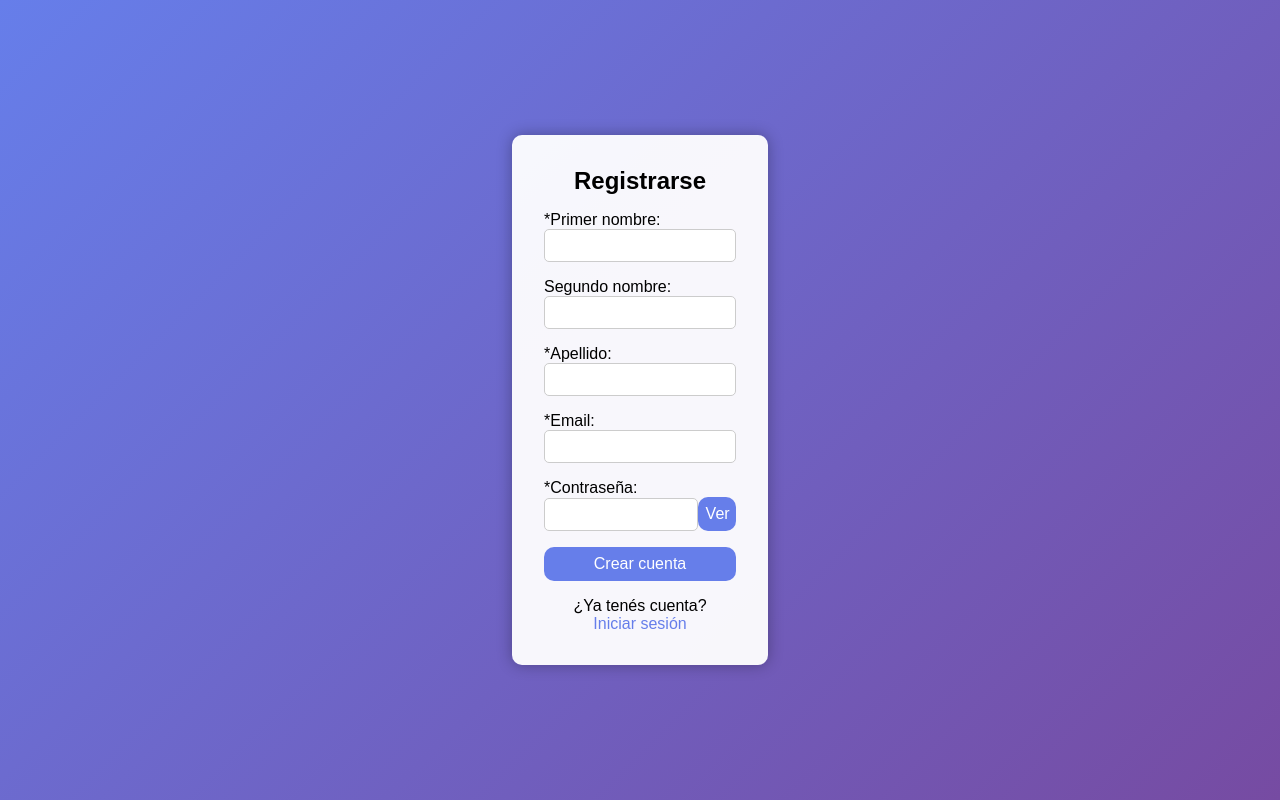
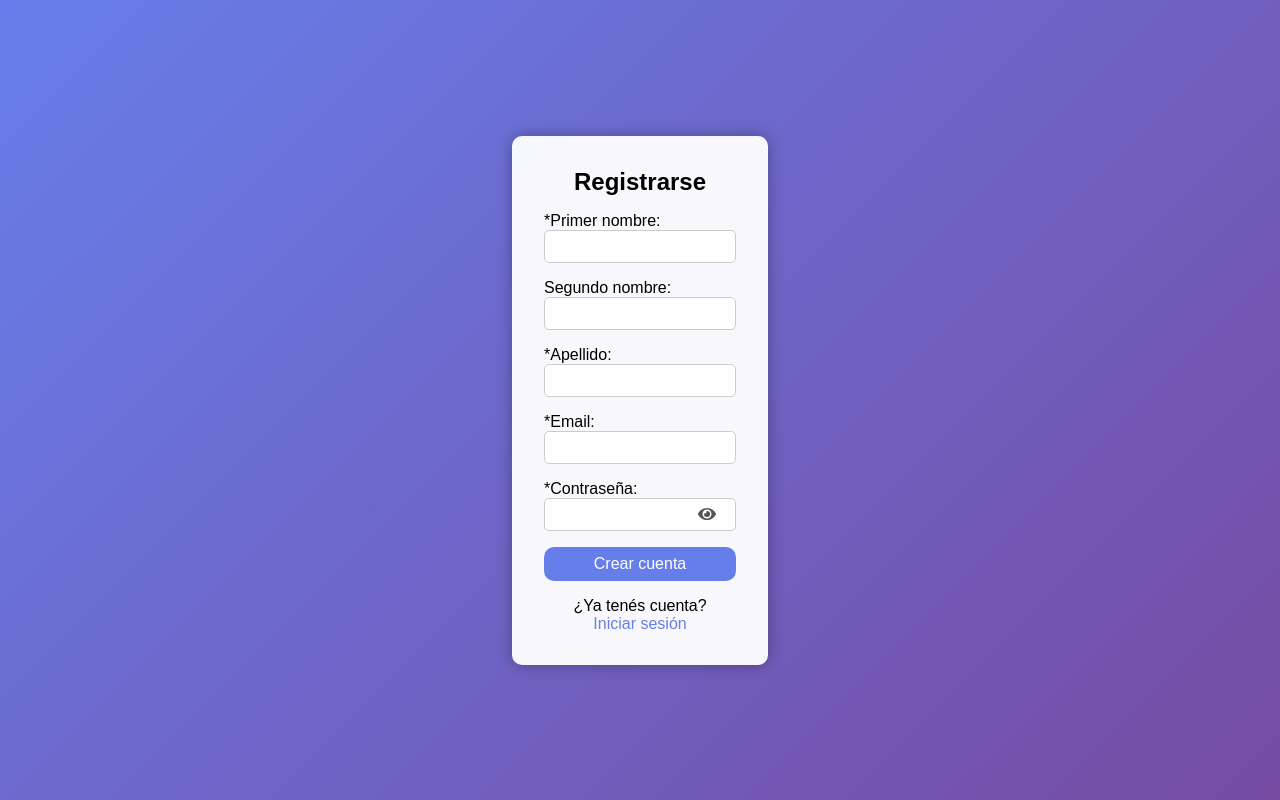
Before and after one commit to pueblas/pami-asistente, a React (Create React App) app in the folder frontend/: page /register in a window 1280 px wide. Built offline with nearby package versions, Linux system fonts and the light colour scheme; no server answers.

Commit message:
Fix de manejo de errores

```diff
--- a/frontend/src/pages/login/login.css
+++ b/frontend/src/pages/login/login.css
@@ -66,19 +66,39 @@
   text-align: center;
 }
 
-.ver-psw{
+.ver-psw {
   position: relative;
   display: flex;
   align-items: center;
-
 }
 
-.ver-psw button{
-  width: 20%;
-  height: 100%;
+.ver-psw input {
+  width: 100%;
+  padding: 0.5rem;
+  padding-right: 2.5rem;
   margin-bottom: 1rem;
+  border-radius: 5px;
+  border: 1px solid #ccc;
 }
 
+.ver-psw .toggle-psw {
+  position: absolute;
+  right: 10px;
+  background: none;
+  border: none;
+  cursor: pointer;
+  font-size: 18px;
+  color: #555;
+  margin-bottom: 0.65rem;
+}
+
+.toggle-psw:hover,
+.toggle-psw:focus,
+.toggle-psw:active {
+  background: none !important; /* elimina el fondo azul */
+  outline: none;               /* elimina el borde del foco */
+  box-shadow: none;            /* elimina posibles sombras */
+}
 @keyframes backgroundSmooth {
   0% {
     background: linear-gradient(135deg, #3aaf7b, #1f8a70);
--- a/frontend/src/pages/login/login.js
+++ b/frontend/src/pages/login/login.js
@@ -3,6 +3,11 @@ import { useNavigate } from 'react-router-dom';
 import { loginUsuario } from '../../api/auth';
 import './login.css';
 import { Link } from 'react-router-dom';
+import { FaEye, FaEyeSlash } from "react-icons/fa";
+
+
+
+
 
 
 function Login() {
@@ -30,9 +35,9 @@ function Login() {
     } catch (err) {
           console.error("Error en login:", err);
         if (err.response && err.response.status === 401) {
-          setError('Email o contraseña incorrecta');
+          setError(err.response.data.detail);
         } else {
-          setError('Error del servidor o de red');
+          setError('Error de servidor');
         }
       }
   };
@@ -51,21 +56,21 @@ function Login() {
             required
           />
           <div className='ver-psw'>
-              <input
+            <input
               type={showPassword ? "text" : "password"}
               placeholder='Contraseña'
               value={password}
               onChange={(e) => setPassword(e.target.value)}
               required
-
             />
-              <button
+            <button
               type="button"
+              className="toggle-psw"
               onClick={() => setShowPassword(!showPassword)}
             >
-              {showPassword ? "Hide" : "Ver"}
+              {showPassword ? <FaEyeSlash /> : <FaEye />}
             </button>
-            </div>
+          </div>
           <button type="submit">Entrar</button>
           <div className="recover">
             <Link to="/recover" className="text-sm text-blue-600 hover:text-blue-800">
--- a/frontend/src/pages/register/register.js
+++ b/frontend/src/pages/register/register.js
@@ -2,6 +2,7 @@ import { useState } from 'react';
 import { useNavigate } from 'react-router-dom';
 import axios from 'axios';
 import './register.css';
+import { FaEye, FaEyeSlash } from "react-icons/fa";
 
 
 
@@ -34,7 +35,11 @@ function Register() {
       navigate('/login');
     } catch (err) {
       console.error("Error al registrar:", err);
-      setError('Error al registrar. ¿El email ya existe?');
+      if (err.response && err.response.status === 400) {
+        setError(err.response.data.detail);
+      } else {
+          setError('Error de servidor');
+        }
     }
   };
 
@@ -91,9 +96,10 @@ function Register() {
             />
               <button
               type="button"
+              className="toggle-psw"
               onClick={() => setShowPassword(!showPassword)}
             >
-              {showPassword ? "Hide" : "Ver"}
+              {showPassword ? <FaEyeSlash /> : <FaEye />}
             </button>
             </div>
 
```
Also changed, not shown: 1 other file (tests, documents, lock files or other folders).
